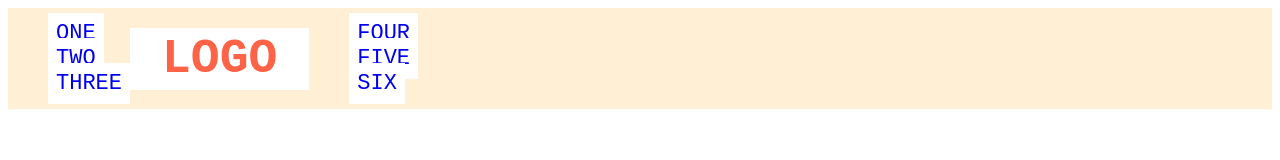
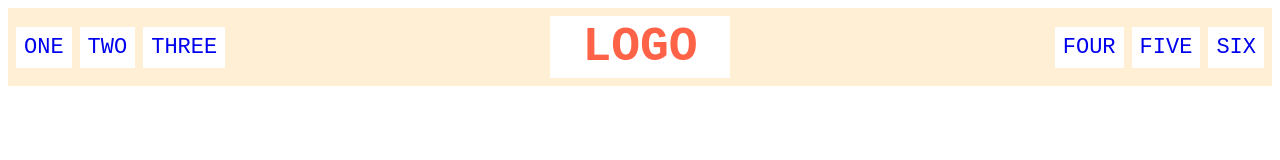
Before and after one commit to ErskinePatton/2-flex-header, a plain HTML site: page index.html in a window 1280 px wide. Drawn offline with Linux system fonts and the light colour scheme.

Commit message:
Modify index.html
Modify style.css

```diff
--- a/index.html
+++ b/index.html
@@ -4,12 +4,10 @@
     <meta charset="UTF-8" />
     <meta http-equiv="X-UA-Compatible" content="IE=edge" />
     <meta name="viewport" content="width=device-width, initial-scale=1.0" />
-    <title>Ersk's Flex Header</title>
+    <title>Ersk Flex Lesson</title>
     <link rel="stylesheet" href="style.css" />
   </head>
-
   <body>
-    <div class="flex-container">
     <div class="header">
       <div class="left-links">
         <ul>
@@ -27,6 +25,5 @@
         </ul>
       </div>
     </div>
-    </div>
   </body>
 </html>
--- a/style.css
+++ b/style.css
@@ -1,32 +1,27 @@
 .header {
   font-family: monospace;
   background: papayawhip;
+  padding: 8px;
   display: flex;
   align-items: center;
+  justify-content: space-between;
 }
 
 .logo {
-  display: inline;
   font-size: 48px;
   font-weight: 900;
   color: tomato;
   background: white;
   padding: 4px 32px;
-  justify-content: center;
-  align-items: center;
-}
-
-.left-links {
-  align-items: flex-start;
-}
-
-.right-links {
-  align-items: flex-end;
 }
 
 ul {
   /* this removes the dots on the list items*/
   list-style-type: none;
+  display: flex;
+  margin: 0;
+  padding: 0;
+  gap: 8px;
 }
 
 a {
```
Lines whose indentation alone changed are shown as unchanged.
